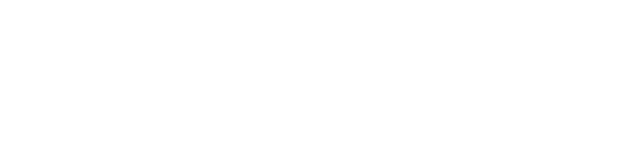
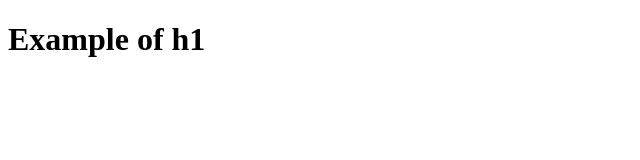
Before and after one commit to Rob53217/GitExample, a plain HTML site: page index1.html in a window 1280 px wide. Shown: the whole page, without its empty margins (0-640 px from the left). Drawn offline with Linux system fonts and the light colour scheme.

Commit message:
Example 2

```diff
--- a/index1.html
+++ b/index1.html
@@ -7,6 +7,6 @@
     </title>
 </head>
 <body>
-
+    <h1>Example of h1</h1>
 </body>
 </html>
```
